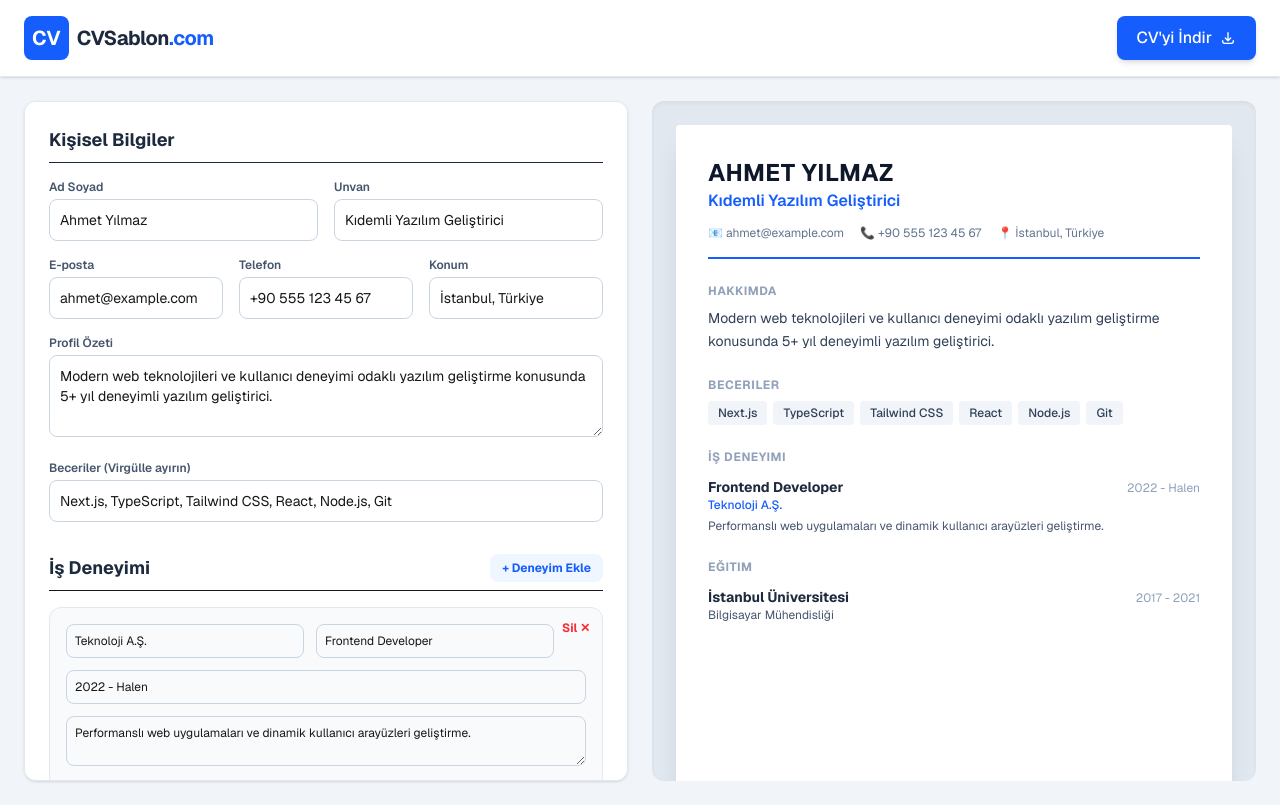
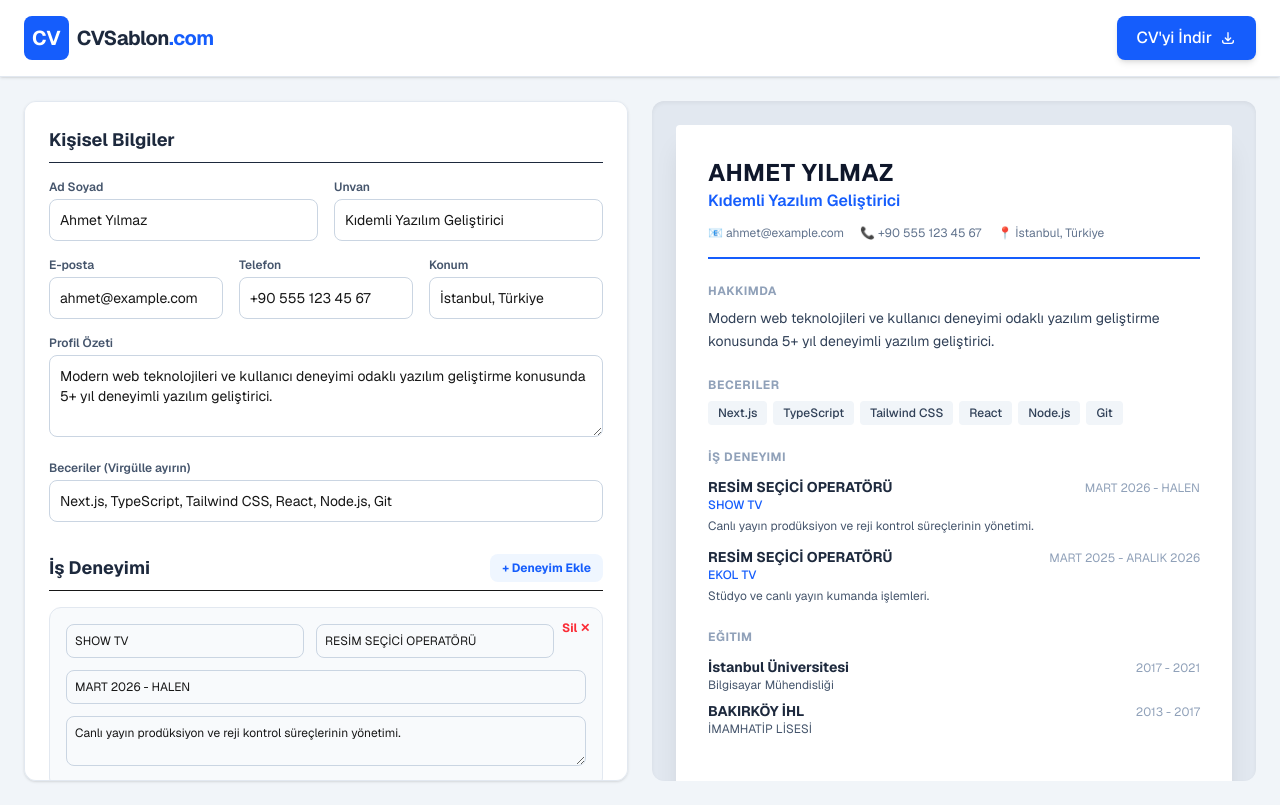
Before and after one commit to musayigitbilek/cvsablon, a Next.js app: page / in a window 1280 px wide. Built offline with nearby package versions, Linux system fonts and the light colour scheme.

Commit message:
Baski tabanli kesintisiz PDF indirme motoru eklendi

```diff
--- a/app/page.tsx
+++ b/app/page.tsx
@@ -1,6 +1,6 @@
 "use client";
 
-import React, { useState, useEffect, useRef } from "react";
+import React, { useState, useEffect } from "react";
 
 interface ExperienceItem {
   id: string;
@@ -41,10 +41,17 @@ const initialData: CVData = {
   experiences: [
     {
       id: "1",
-      company: "Teknoloji A.Ş.",
-      role: "Frontend Developer",
-      year: "2022 - Halen",
-      desc: "Performanslı web uygulamaları ve dinamik kullanıcı arayüzleri geliştirme.",
+      company: "SHOW TV",
+      role: "RESİM SEÇİCİ OPERATÖRÜ",
+      year: "MART 2026 - HALEN",
+      desc: "Canlı yayın prodüksiyon ve reji kontrol süreçlerinin yönetimi.",
+    },
+    {
+      id: "2",
+      company: "EKOL TV",
+      role: "RESİM SEÇİCİ OPERATÖRÜ",
+      year: "MART 2025 - ARALIK 2026",
+      desc: "Stüdyo ve canlı yayın kumanda işlemleri.",
     },
   ],
   educations: [
@@ -54,16 +61,19 @@ const initialData: CVData = {
       degree: "Bilgisayar Mühendisliği",
       year: "2017 - 2021",
     },
+    {
+      id: "2",
+      school: "BAKIRKÖY İHL",
+      degree: "İMAMHATİP LİSESİ",
+      year: "2013 - 2017",
+    },
   ],
 };
 
 export default function Home() {
   const [cvData, setCvData] = useState<CVData>(initialData);
   const [showPaywall, setShowPaywall] = useState(false);
-  const [isDownloading, setIsDownloading] = useState(false);
-  const cvPreviewRef = useRef<HTMLDivElement>(null);
 
-  // Yerel hafızadan yükleme
   useEffect(() => {
     const savedData = localStorage.getItem("cvData");
     if (savedData) {
@@ -75,7 +85,6 @@ export default function Home() {
     }
   }, []);
 
-  // Form değişikliği ve kaydetme
   const handleChange = (
     e: React.ChangeEvent<HTMLInputElement | HTMLTextAreaElement>
   ) => {
@@ -85,7 +94,6 @@ export default function Home() {
     localStorage.setItem("cvData", JSON.stringify(updated));
   };
 
-  // Deneyim Ekle / Sil / Güncelle
   const addExperience = () => {
     const newExp: ExperienceItem = {
       id: Date.now().toString(),
@@ -120,7 +128,6 @@ export default function Home() {
     localStorage.setItem("cvData", JSON.stringify(updated));
   };
 
-  // Eğitim Ekle / Sil / Güncelle
   const addEducation = () => {
     const newEdu: EducationItem = {
       id: Date.now().toString(),
@@ -151,38 +158,42 @@ export default function Home() {
     localStorage.setItem("cvData", JSON.stringify(updated));
   };
 
-  // Gerçek PDF İndirme Fonksiyonu
-  const handleDownloadPDF = async (isPro: boolean = false) => {
-    if (!cvPreviewRef.current) return;
-    setIsDownloading(true);
-
-    try {
-      // @ts-ignore
-      const html2pdf = (await import("html2pdf.js")).default;
-      const element = cvPreviewRef.current;
-
-      const opt = {
-        margin: 0,
-        filename: `${cvData.fullName || "cv"}_CVSablon.pdf`,
-        image: { type: "jpeg" as const, quality: 0.98 },
-        html2canvas: { scale: 2, useCORS: true },
-        jsPDF: { unit: "mm", format: "a4", orientation: "portrait" as const },
-      };
-
-      await html2pdf().set(opt).from(element).save();
-    } catch (err) {
-      console.error("PDF oluşturma hatası:", err);
-      alert("PDF indirilirken bir hata oluştu. Lütfen tekrar deneyin.");
-    } finally {
-      setIsDownloading(false);
-      setShowPaywall(false);
-    }
+  const handleDownloadPDF = (isPro: boolean = false) => {
+    setShowPaywall(false);
+    setTimeout(() => {
+      window.print();
+    }, 100);
   };
 
   return (
     <div className="min-h-screen bg-slate-100 flex flex-col font-sans">
+      {/* Baskı özel stili: Baskı alırken sadece CV kısmını gösterir */}
+      <style jsx global>{`
+        @media print {
+          body * {
+            visibility: hidden;
+          }
+          #printable-cv, #printable-cv * {
+            visibility: visible;
+          }
+          #printable-cv {
+            position: absolute;
+            left: 0;
+            top: 0;
+            width: 100%;
+            margin: 0;
+            padding: 20px;
+            box-shadow: none !important;
+          }
+          @page {
+            size: A4;
+            margin: 0;
+          }
+        }
+      `}</style>
+
       {/* Header */}
-      <header className="bg-white border-b border-slate-200 px-6 py-4 flex justify-between items-center sticky top-0 z-10 shadow-sm">
+      <header className="bg-white border-b border-slate-200 px-6 py-4 flex justify-between items-center sticky top-0 z-10 shadow-sm print:hidden">
         <div className="flex items-center gap-2">
           <div className="bg-blue-600 text-white p-2 rounded-lg font-bold text-xl">
             CV
@@ -203,10 +214,10 @@ export default function Home() {
       </header>
 
       {/* Main Grid */}
-      <main className="flex-1 grid grid-cols-1 lg:grid-cols-2 gap-6 p-6 max-w-[1600px] w-full mx-auto">
+      <main className="flex-1 grid grid-cols-1 lg:grid-cols-2 gap-6 p-6 max-w-[1600px] w-full mx-auto print:block print:p-0">
 
         {/* SOL FORM */}
-        <section className="bg-white rounded-xl p-6 shadow-sm border border-slate-200 overflow-y-auto max-h-[calc(100vh-120px)] space-y-8">
+        <section className="bg-white rounded-xl p-6 shadow-sm border border-slate-200 overflow-y-auto max-h-[calc(100vh-120px)] space-y-8 print:hidden">
 
           {/* Kişisel Bilgiler */}
           <div>
@@ -402,9 +413,9 @@ export default function Home() {
         </section>
 
         {/* SAĞ CANLI ÖNİZLEME */}
-        <section className="bg-slate-200 rounded-xl p-6 shadow-inner flex justify-center items-start overflow-y-auto max-h-[calc(100vh-120px)]">
+        <section className="bg-slate-200 rounded-xl p-6 shadow-inner flex justify-center items-start overflow-y-auto max-h-[calc(100vh-120px)] print:bg-white print:p-0 print:max-h-none">
           <div
-            ref={cvPreviewRef}
+            id="printable-cv"
             className="bg-white w-full max-w-[595px] min-h-[842px] p-8 shadow-xl rounded-sm flex flex-col justify-between text-slate-800 relative"
           >
             <div>
@@ -455,7 +466,7 @@ export default function Home() {
                         <span className="text-xs text-slate-400">{exp.year}</span>
                       </div>
                       <div className="text-xs text-blue-600 font-medium mb-1">{exp.company}</div>
-                      <p className="text-xs text-slate-600 leading-normal">{exp.desc}</p>
+                      {exp.desc && <p className="text-xs text-slate-600 leading-normal">{exp.desc}</p>}
                     </div>
                   ))}
                 </div>
@@ -490,7 +501,7 @@ export default function Home() {
 
       {/* İndirme Modal */}
       {showPaywall && (
-        <div className="fixed inset-0 bg-black/60 backdrop-blur-sm flex items-center justify-center p-4 z-50">
+        <div className="fixed inset-0 bg-black/60 backdrop-blur-sm flex items-center justify-center p-4 z-50 print:hidden">
           <div className="bg-white rounded-2xl max-w-lg w-full p-6 shadow-2xl relative">
             <button
               onClick={() => setShowPaywall(false)}
@@ -512,11 +523,10 @@ export default function Home() {
                   <p className="text-xs text-slate-500 mt-1">Alt kısımda cvsablon.com filigranı yer alır.</p>
                 </div>
                 <button
-                  disabled={isDownloading}
                   onClick={() => handleDownloadPDF(false)}
-                  className="mt-4 w-full bg-slate-100 hover:bg-slate-200 text-slate-800 font-semibold py-2 rounded-lg text-sm transition-all disabled:opacity-50"
+                  className="mt-4 w-full bg-slate-100 hover:bg-slate-200 text-slate-800 font-semibold py-2 rounded-lg text-sm transition-all"
                 >
-                  {isDownloading ? "Oluşturuluyor..." : "Ücretsiz İndir"}
+                  Ücretsiz İndir (PDF Kaydet)
                 </button>
               </div>
 
```
